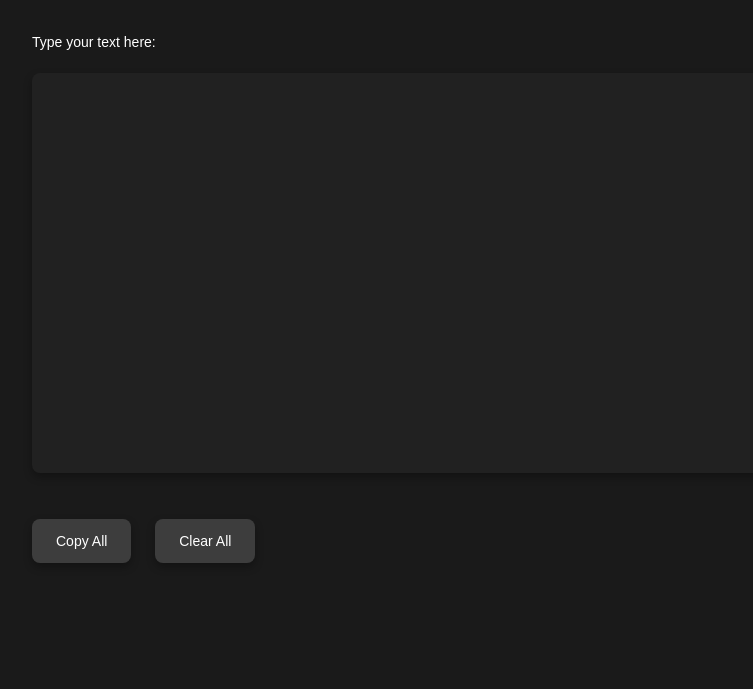
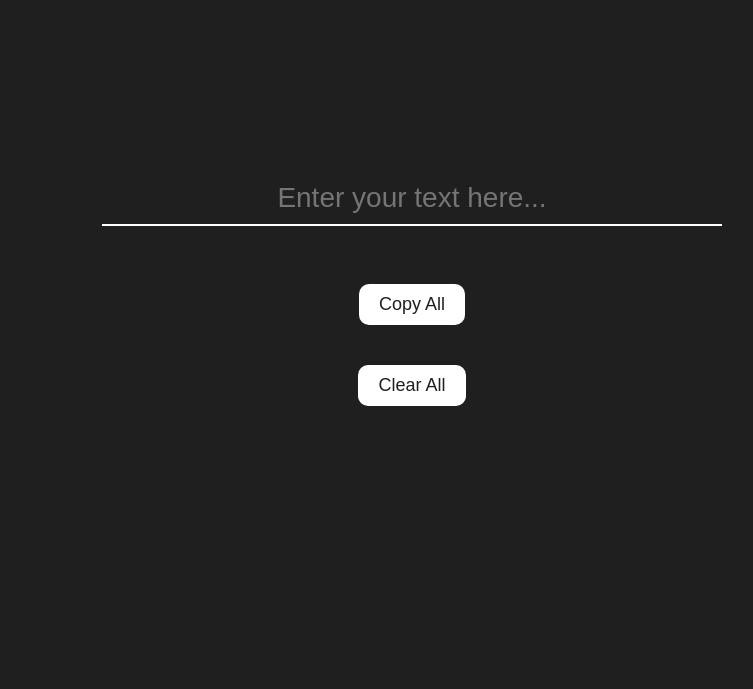
Before and after one commit to stand-bio/NICEVIDSLOLWSHIT, a plain HTML site: page dox.html in a window 1280 px wide. Shown: the part 111-800 px from the top of the page, without its empty margins (228-981 px from the left). Drawn offline with Linux system fonts and the light colour scheme.

Commit message:
Update dox.html

```diff
--- a/dox.html
+++ b/dox.html
@@ -1,100 +1,64 @@
 <!DOCTYPE html>
 <html>
   <head>
-    <title>Dark Text Box</title>
+    <title>My Stylish Dark Page</title>
     <style>
-      * {
-        box-sizing: border-box;
+      body {
+        background-color: #1f1f1f;
+        color: #fff;
+        font-size: 16px;
+        font-family: Arial, sans-serif;
         margin: 0;
         padding: 0;
       }
 
-      body {
-        background-color: #1a1a1a;
-        color: #fff;
-        font-family: sans-serif;
-        font-size: 14px;
-        line-height: 1.5;
+      .container {
+        display: flex;
+        flex-direction: column;
+        align-items: center;
+        justify-content: center;
+        height: 100vh;
       }
 
-      .container {
-        max-width: 800px;
-        margin: 0 auto;
-        padding: 50px 20px;
-      }
-
-      .textbox {
-        background-color: #212121;
+      input[type="text"] {
+        background-color: transparent;
         border: none;
+        border-bottom: 2px solid #fff;
         color: #fff;
-        font-family: monospace;
-        font-size: 1.1em;
-        height: 400px;
-        width: 100%;
-        padding: 20px;
-        margin-bottom: 40px;
-        resize: none;
-        border-radius: 8px;
-        box-shadow: 0px 4px 8px rgba(0, 0, 0, 0.3);
-      }
-
-      .btn {
-        background-color: #3d3d3d;
-        border: none;
-        color: #fff;
-        padding: 14px 24px;
-        font-size: 1em;
-        cursor: pointer;
-        transition: background-color 0.2s ease;
-        border-radius: 8px;
-        box-shadow: 0px 4px 8px rgba(0, 0, 0, 0.3);
-      }
-
-      .btn:hover {
-        background-color: #505050;
-      }
-
-      .btn:active {
-        background-color: #606060;
-      }
-
-      .btn-copy {
-        margin-right: 20px;
-      }
-
-      h1 {
-        font-size: 2.5em;
-        margin-bottom: 40px;
+        font-size: 28px;
+        font-family: Arial, sans-serif;
+        margin: 20px;
+        padding: 10px;
+        width: 80%;
+        max-width: 600px;
         text-align: center;
       }
 
-      p {
-        margin-bottom: 20px;
+      input[type="button"] {
+        background-color: #fff;
+        border: none;
+        color: #1f1f1f;
+        font-size: 18px;
+        font-family: Arial, sans-serif;
+        margin: 20px;
+        padding: 10px 20px;
+        border-radius: 10px;
+        cursor: pointer;
+        transition: background-color 0.2s ease, color 0.2s ease;
+      }
+
+      input[type="button"]:hover {
+        background-color: #1f1f1f;
+        color: #fff;
       }
     </style>
   </head>
   <body>
     <div class="container">
-      <h1>Dark Text Box</h1>
-      <p>Type your text here:</p>
-      <textarea class="textbox" id="text"></textarea>
-      <button class="btn btn-copy" id="copy-btn">Copy All</button>
-      <button class="btn" id="clear-btn">Clear All</button>
+      <input type="text" placeholder="Enter your text here...">
+      <br>
+      <input type="button" value="Copy All">
+      <input type="button" value="Clear All">
     </div>
-
-    <script>
-      const textArea = document.getElementById("text");
-      const copyBtn = document.getElementById("copy-btn");
-      const clearBtn = document.getElementById("clear-btn");
-
-      copyBtn.addEventListener("click", () => {
-        textArea.select();
-        document.execCommand("copy");
-      });
-
-      clearBtn.addEventListener("click", () => {
-        textArea.value = "";
-      });
-    </script>
   </body>
 </html>
```
